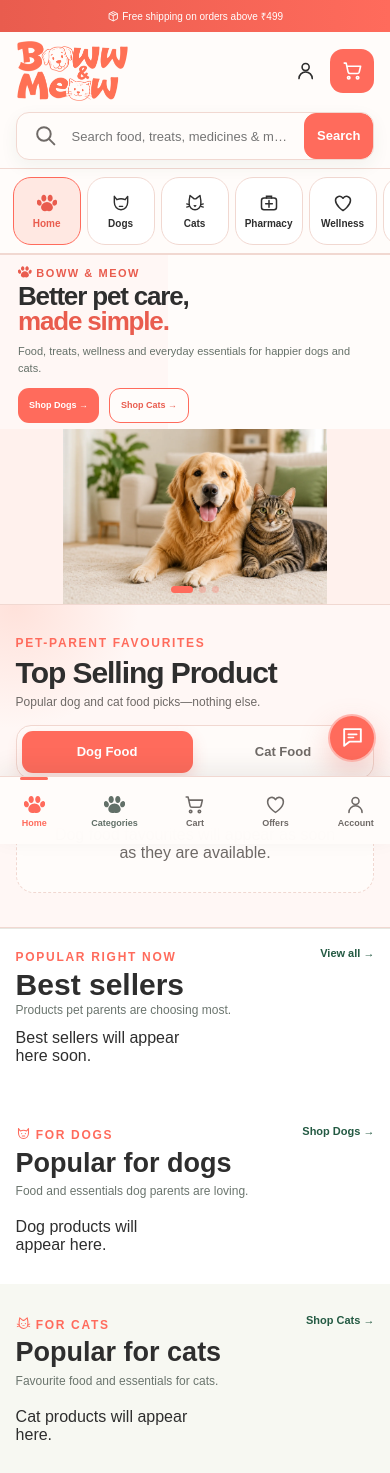
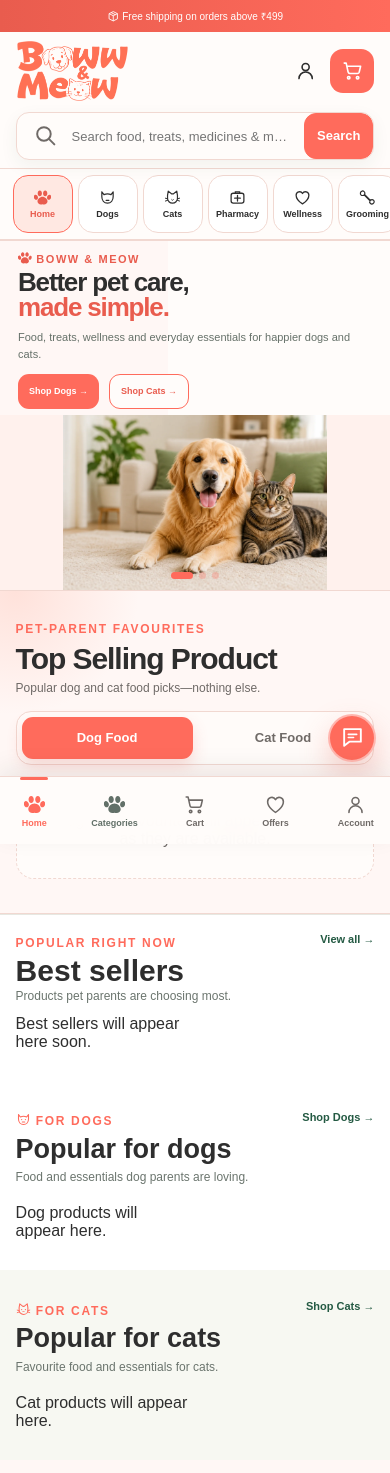
Before and after one commit to hunkeyvortex/bows-and-meows, a Django app: page / in a window 390 px wide. Shown: the top 1473 px of the page. Run offline with Django 5.2, Linux system fonts and the light colour scheme; data that the repository does not hold is empty.

Commit message:
Compact mobile hero and category rail

```diff
--- a/store/static/store/brand-system.css
+++ b/store/static/store/brand-system.css
@@ -486,3 +486,11 @@ h1,h2,h3,h4,strong { color:var(--bm-text); }
 @media(max-width:380px){
   .bm-confirm-page{padding-inline:10px}.bm-confirm-hero{padding-inline:2px}.bm-confirm-hero h1{font-size:33px}.bm-confirm-products header{align-items:flex-start}.bm-confirm-products article{grid-template-columns:68px minmax(0,1fr);padding:14px}.bm-confirm-products article>a{width:68px;height:80px}.bm-confirm-products article h3{font-size:14px}
 }
+
+/* Compact mobile browse rail: keep the useful icons without allowing the
+   category strip to compete with the promotional banner for screen space. */
+@media(max-width:900px){
+  .v2-category-nav{gap:5px !important;padding-block:6px !important}
+  .v2-category-nav a{min-width:60px !important;min-height:58px !important;padding:5px 7px !important;gap:3px !important;border-radius:15px !important;font-size:9px !important}
+  .v2-category-nav a .bm-category-icon{width:17px;height:17px;flex-basis:17px}
+}
--- a/store/static/store/home-page.css
+++ b/store/static/store/home-page.css
@@ -359,8 +359,8 @@
     }
 
     .bm3-hero.is-offer-active {
-        height: clamp(210px, 58vw, 230px);
-        min-height: 210px;
+        height: clamp(176px, 49vw, 196px);
+        min-height: 176px;
     }
 
     .bm3-offer-slide {
@@ -370,7 +370,7 @@
     .bm3-offer-slide .bm3-banner-link {
         display: grid;
         place-items: center;
-        padding-block: 8px 20px;
+        padding-block: 4px 12px;
     }
 
     .bm3-offer-slide .bm3-banner-link img {
@@ -475,8 +475,8 @@
     }
 
     .bm3-hero.is-offer-active {
-        height: 220px;
-        min-height: 220px;
+        height: clamp(176px, 49vw, 190px);
+        min-height: 176px;
     }
 
     .bm3-campaign {
--- a/store/templates/store/base.html
+++ b/store/templates/store/base.html
@@ -16,7 +16,7 @@
     <link rel="stylesheet" href="{% static 'store/style.css' %}?v=coral-20260829-6">
     <link rel="stylesheet" href="{% static 'store/commerce-features.css' %}?v=coral-20260829-6">
     <link rel="stylesheet" href="{% static 'store/commerce-polish.css' %}?v=coral-20260829-6">
-    <link rel="stylesheet" href="{% static 'store/brand-system.css' %}?v=coral-20260830-8">
+    <link rel="stylesheet" href="{% static 'store/brand-system.css' %}?v=coral-20260830-9">
     {% block extra_css %}{% endblock %}
 </head>
 
--- a/store/templates/store/home.html
+++ b/store/templates/store/home.html
@@ -2,7 +2,7 @@
 {% load static %}
 
 
-{% block extra_css %}<link rel="stylesheet" href="{% static 'store/home-page.css' %}?v=coral-20260829-3">{% endblock %}
+{% block extra_css %}<link rel="stylesheet" href="{% static 'store/home-page.css' %}?v=coral-20260830-4">{% endblock %}
 {% block title %}
 Boww & Meow | Pet Food, Care & Essentials
 {% endblock %}
```
